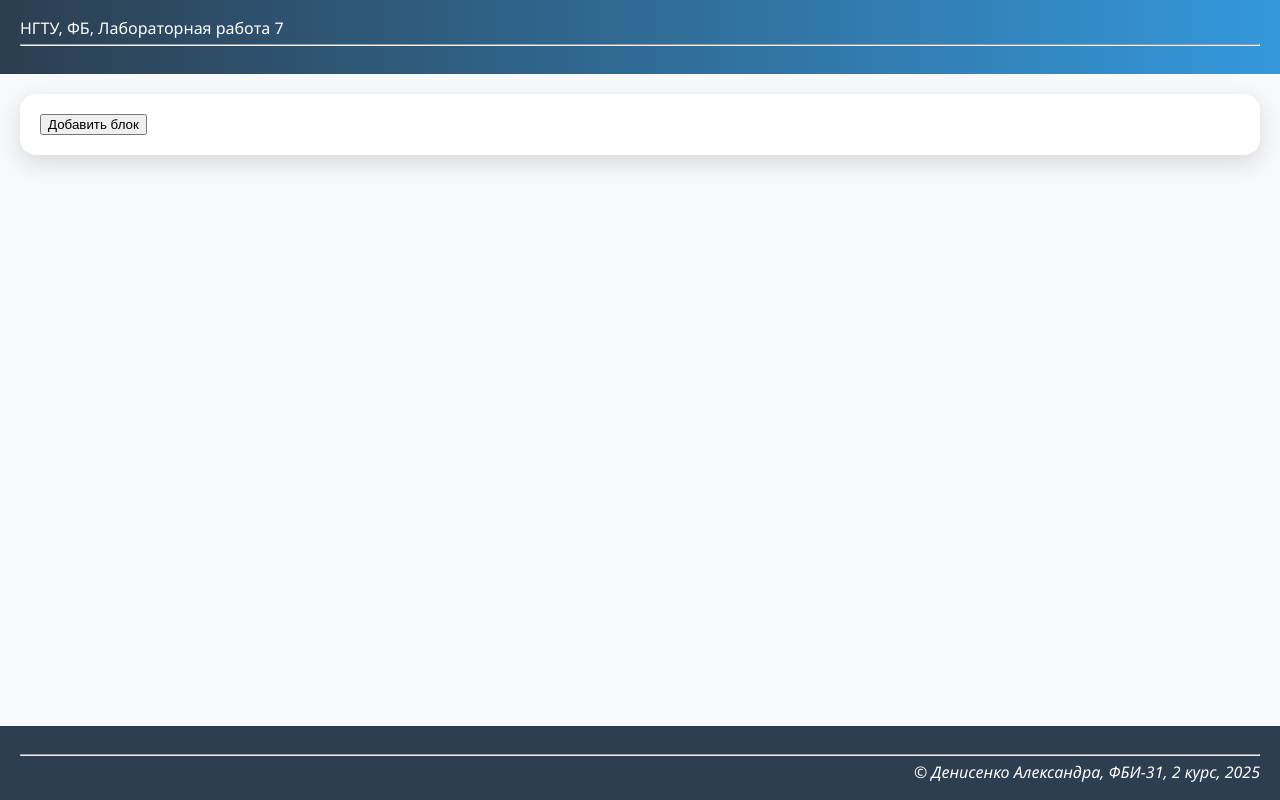
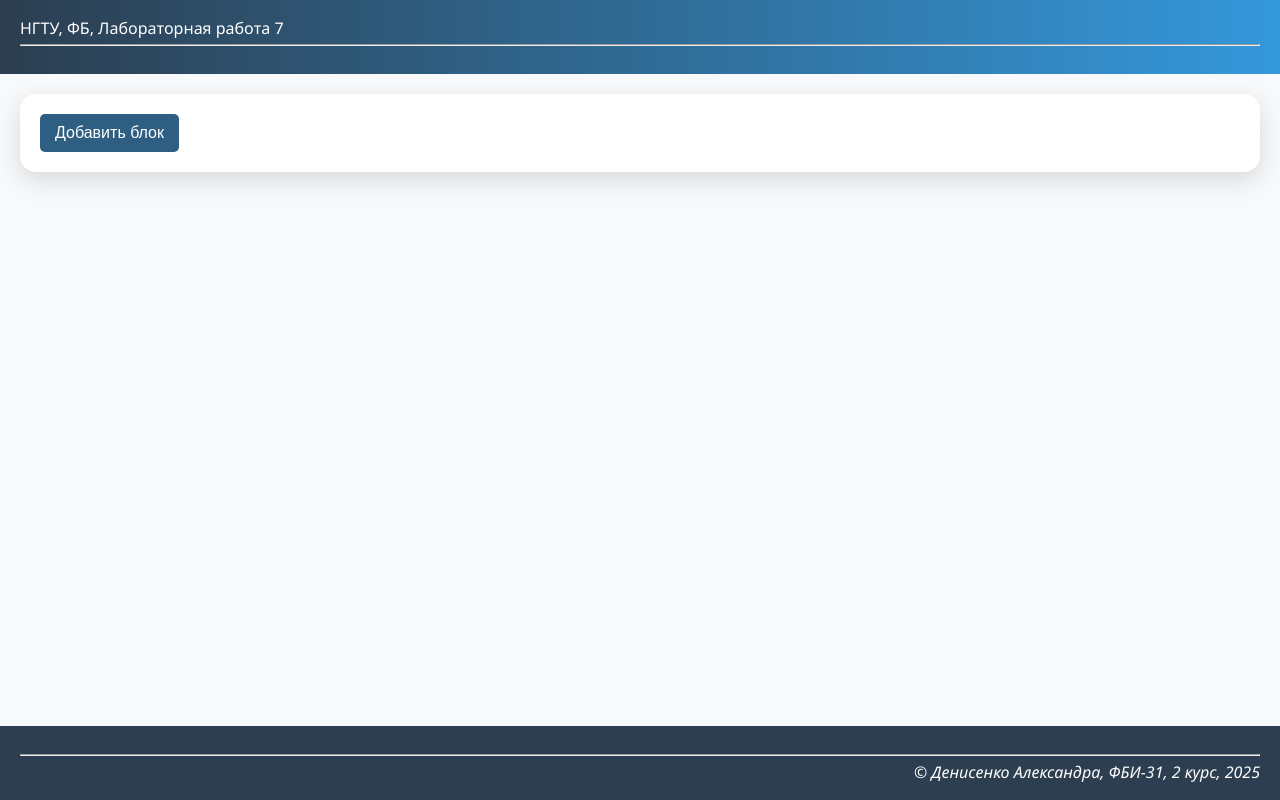
Before and after one commit to nesssai/web-front-labs-denisenko, a plain HTML site: page lab7/bloks.html in a window 1280 px wide. Drawn offline with Linux system fonts and the light colour scheme.

Commit message:
Стилизация кнопки

```diff
--- a/lab7/bloks.html
+++ b/lab7/bloks.html
@@ -21,6 +21,22 @@
                 document.querySelector('main').appendChild(newBlock);
             }
         </script>
+        <style>
+            button {
+                background-color: #2e5e82;
+                color: white;
+                border: none;
+                padding: 10px 15px;
+                font-size: 16px;
+                cursor: pointer;
+                border-radius: 5px;
+                 transition: background-color 0.2s;
+            }
+
+            button:hover {
+                background-color: #3498db;
+            }
+        </style>
     </head>
     <body>
         <header>
```
